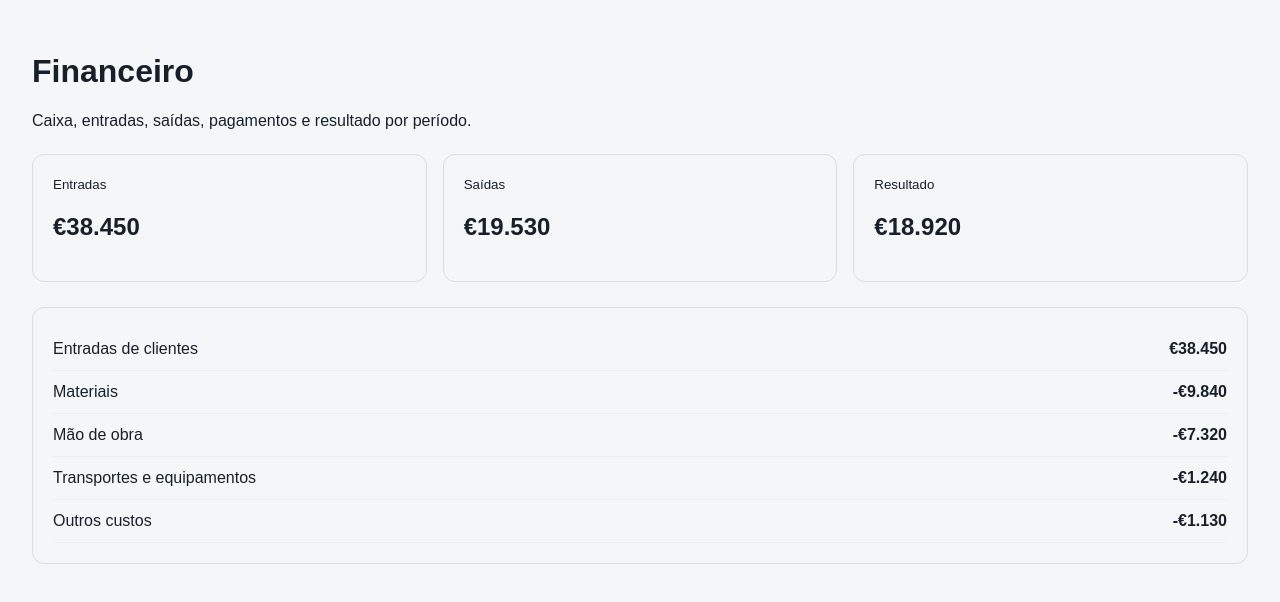
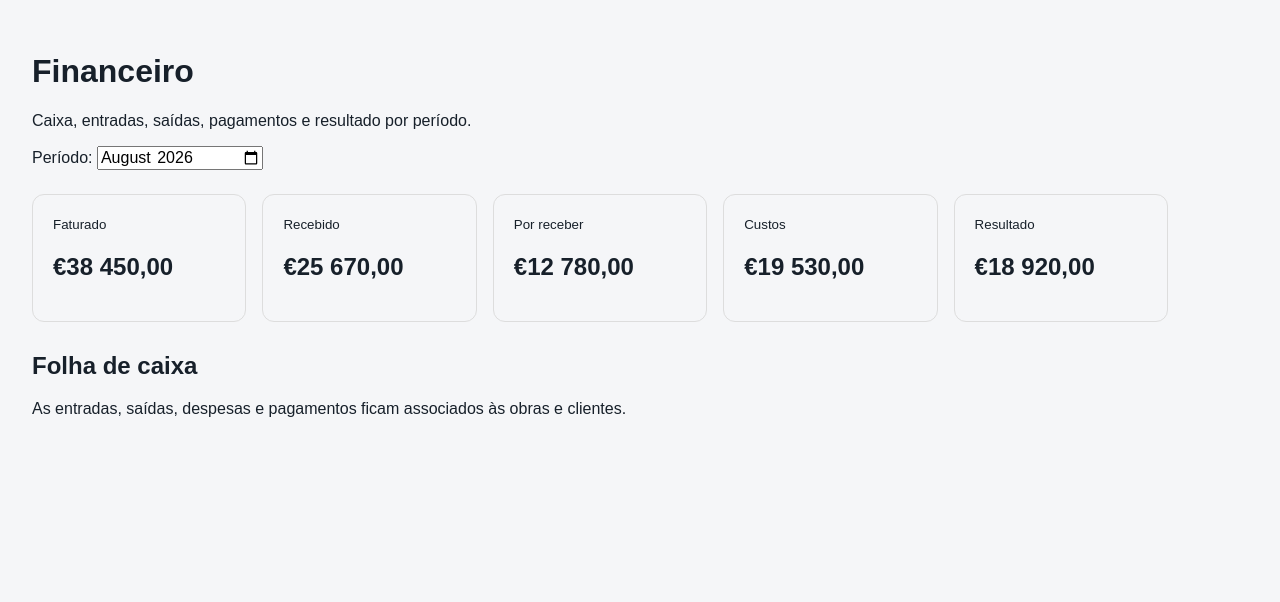
Before and after one commit to drozz2025/royal-epoxi-app, a Next.js app: page /financeiro in a window 1280 px wide. Shown: the top 602 px of the page. Built offline with nearby package versions, Linux system fonts and the light colour scheme.

Commit message:
Improve finance period dashboard

```diff
--- a/src/app/financeiro/page.tsx
+++ b/src/app/financeiro/page.tsx
@@ -1,2 +1,3 @@
-const rows=[['Entradas de clientes','€38.450'],['Materiais','-€9.840'],['Mão de obra','-€7.320'],['Transportes e equipamentos','-€1.240'],['Outros custos','-€1.130']];
-export default function Financeiro(){return <main style={{padding:32,fontFamily:'Arial'}}><h1>Financeiro</h1><p>Caixa, entradas, saídas, pagamentos e resultado por período.</p><div style={{display:'grid',gridTemplateColumns:'repeat(3,1fr)',gap:16,marginTop:24}}>{[['Entradas','€38.450'],['Saídas','€19.530'],['Resultado','€18.920']].map(x=><div style={{padding:20,border:'1px solid #ddd',borderRadius:12}} key={x[0]}><small>{x[0]}</small><h2>{x[1]}</h2></div>)}</div><div style={{marginTop:25,padding:20,border:'1px solid #ddd',borderRadius:12}}>{rows.map(r=><div key={r[0]} style={{display:'flex',justifyContent:'space-between',padding:'12px 0',borderBottom:'1px solid #eee'}}><span>{r[0]}</span><strong>{r[1]}</strong></div>)}</div></main>}
+'use client';
+import {useMemo,useState} from 'react';
+export default function Financeiro(){const [period,setPeriod]=useState('2026-08');const data=useMemo(()=>({invoiced:38450,received:25670,pending:12780,costs:19530,profit:18920}),[period]);return <main style={{padding:32,fontFamily:'Arial',maxWidth:1200}}><h1>Financeiro</h1><p>Caixa, entradas, saídas, pagamentos e resultado por período.</p><label>Período: <input type="month" value={period} onChange={e=>setPeriod(e.target.value)}/></label><div style={{display:'grid',gridTemplateColumns:'repeat(auto-fit,minmax(180px,1fr))',gap:16,marginTop:24}}>{[['Faturado',data.invoiced],['Recebido',data.received],['Por receber',data.pending],['Custos',data.costs],['Resultado',data.profit]].map(([l,v])=><div style={{padding:20,border:'1px solid #ddd',borderRadius:12}} key={String(l)}><small>{l}</small><h2>€{Number(v).toLocaleString('pt-PT',{minimumFractionDigits:2})}</h2></div>)}</div><h2 style={{marginTop:30}}>Folha de caixa</h2><p>As entradas, saídas, despesas e pagamentos ficam associados às obras e clientes.</p></main>}
```
